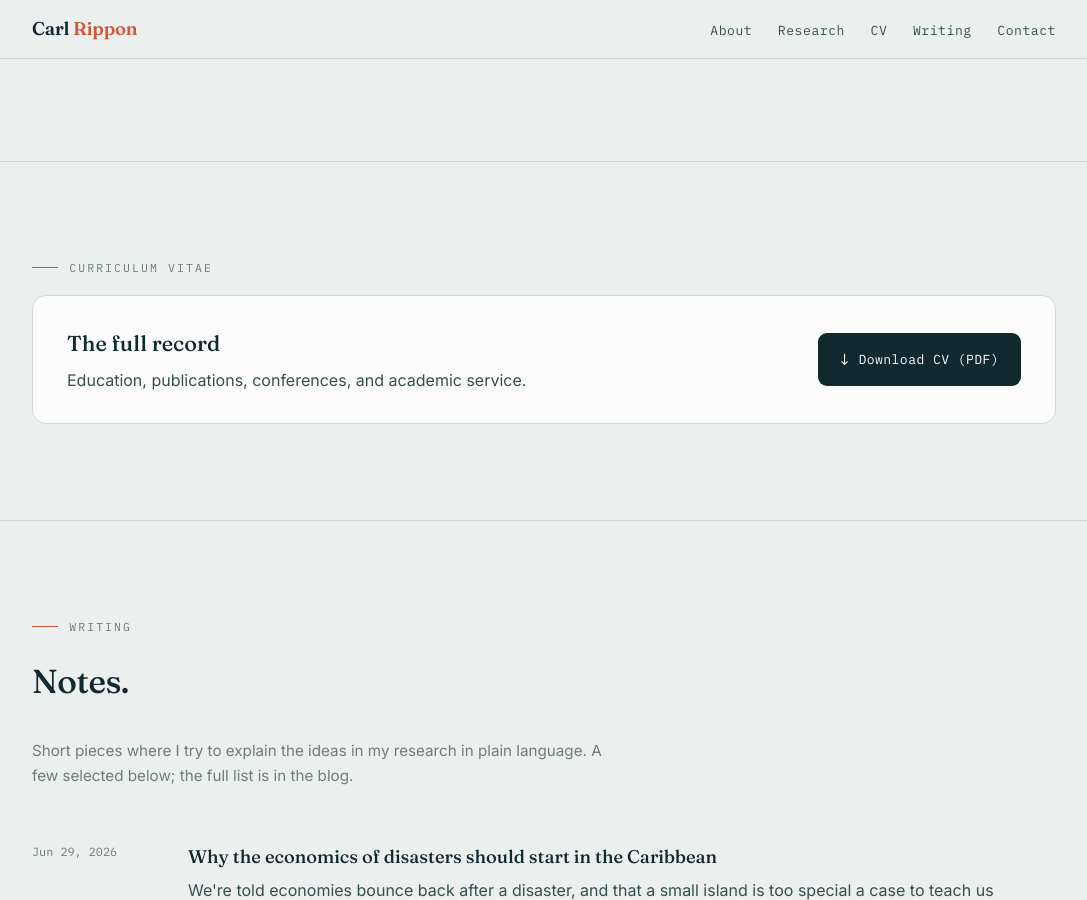
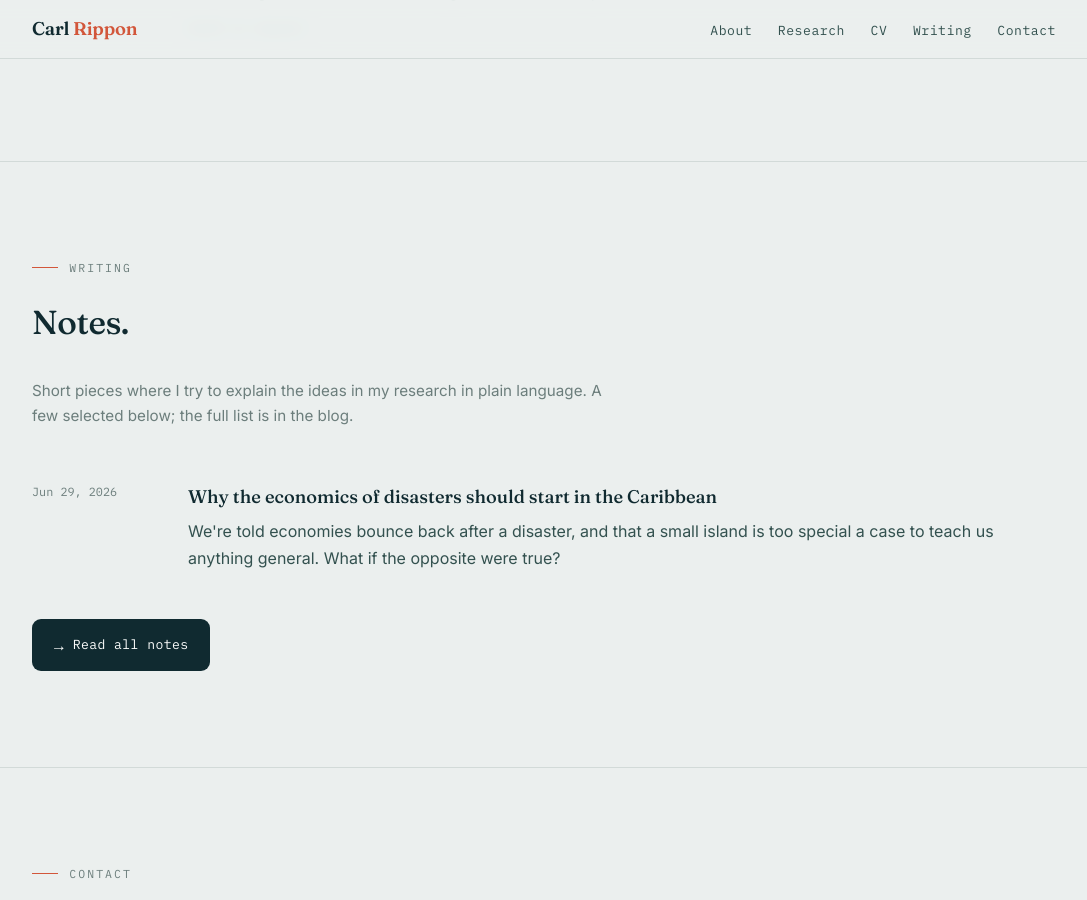
Before and after one commit to carlrippon/carlrippon.github.io, a Jekyll site: the page index.html, which Jekyll copies as it is, in a window 1280 px wide and 900 px high, scrolled down 2235 px. Shown: the whole window, without its empty margins (96-1183 px from the left). Built offline with Jekyll 4.4.1, drawn with Linux system fonts in a browser that asks for light colours.

Commit message:
update_site

```diff
--- a/index.html
+++ b/index.html
@@ -198,7 +198,7 @@
     <ul class="nav-links" id="nav-links">
       <li><a href="#about">About</a></li>
       <li><a href="#research">Research</a></li>
-      <li><a href="#cv">CV</a></li>
+      <li><a href="/cv/">CV</a></li>
       <li><a href="#writing">Writing</a></li>
       <li><a href="#contact">Contact</a></li>
     </ul>
@@ -307,20 +307,6 @@
     </div>
   </section>
 
-  <!-- CV -->
-  <section id="cv">
-    <div class="wrap">
-      <p class="eyebrow">Curriculum vitae</p>
-      <div class="cv-band">
-        <div>
-          <p class="t">The full record</p>
-          <p class="s">Education, publications, conferences, and academic service.</p>
-        </div>
-        <a class="btn" href="cv.pdf" download><span>↓</span> Download CV (PDF)</a>
-      </div>
-    </div>
-  </section>
-
   <!-- WRITING -->
   <section id="writing">
     <div class="wrap">
```
